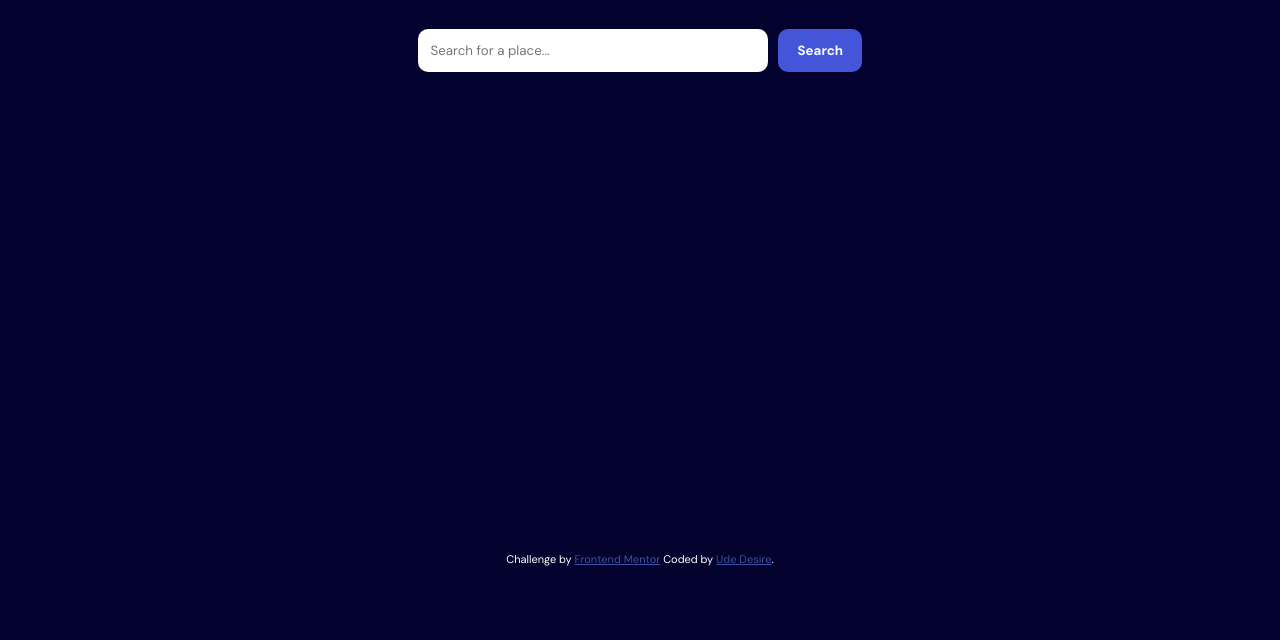
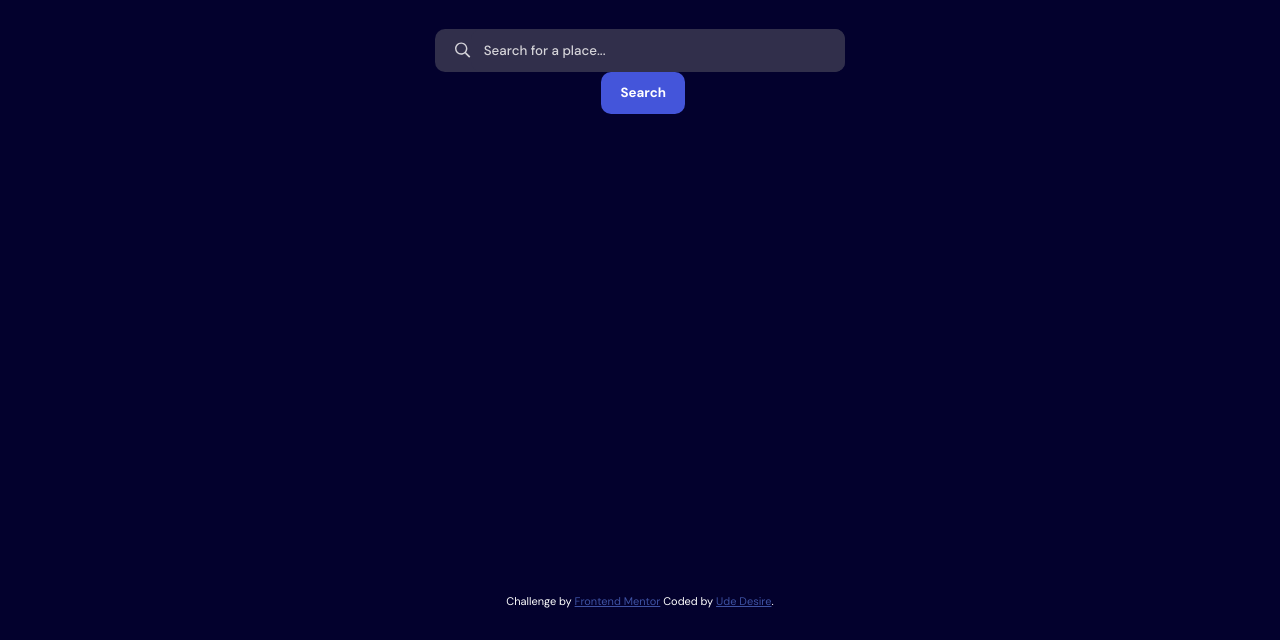
Before and after one commit to DessyZeal/FrontendMentorWeatherApp-IT-Project-, a plain HTML site: page index.html in a window 1280 px wide. Shown: the part 160-800 px from the top of the page. Drawn offline with nearby package versions, Linux system fonts and the light colour scheme.

Commit message:
readjusted the styling for the search bar

```diff
--- a/index.html
+++ b/index.html
@@ -25,9 +25,10 @@
             <h1>How's the sky looking today?</h1>
 
             <div class="hero-search">
+                <img src="./assets/images/icon-search.svg" alt="search" class="search-btn" width="16" height="16">
                 <input class="hero-textbox" type="text" name="city" id="city" placeholder="Search for a place...">
-                <button class="hero-button" type="submit">Search</button>
             </div>
+            <button class="hero-button" type="submit">Search</button>
         </section>
     <main id="main">
 
--- a/style.css
+++ b/style.css
@@ -6,9 +6,9 @@
     --Very-light-blue-btn: hsl(233, 67%, 56%);
     --Very-navy-blue: hsl(248, 70%, 36%);
     --Very-Dark-Blue: hsl(243, 96%, 9%);
-    --Dark-Grayish-Blue: hsl(213, 19%, 18%);
+    --Dark-Grayish-Blue: hsl(243, 23%, 24%);
     --Grayish-Blue: hsl(214, 17%, 51%);
-    --Light-Grayish-Blue: hsl(212, 33%, 89%);
+    --Light-Grayish-Blue: hsl(250, 6%, 84%);
     --Very-Light-Gray: hsl(250, 6%, 84%);
     --White: hsl(0, 0%, 100%);
     --Orange: hsl(28, 100%, 52%);
@@ -50,6 +50,12 @@ body{
     align-items: center;
 }
 
+.hero{
+    display: flex;
+    flex-direction: column;
+    justify-content: center;
+    align-items: center;
+}
 .hero h1 {
     text-align: center;
     font-family: var(--Font-Header);
@@ -58,18 +64,33 @@ body{
 
 .hero-search {
     margin-top: 2rem;
-    text-align: center;
+    background-color: var(--Dark-Grayish-Blue);
+    width: min-content;
+    display: flex;
+    justify-content: center;
+    align-items: center;
+    border-radius: 10px;
 }
 
 .hero-search input {
-    width: 350px;
+    width: 390px;
     padding: .8rem;
-    border-radius: 10px;
     border: none;
     outline: none;
+    background-color: var(--Dark-Grayish-Blue);
+    color: var(--White);
+    border-radius: 10px;
 }
 
-.hero-search button {
+::placeholder {
+    color: var(--Light-Grayish-Blue);
+    font-weight: 500;
+}
+.search-btn {
+    margin-left: 20px;
+}
+
+button {
     padding: .8rem 1.2rem;
     border-radius: 10px;
     border: none;
```
